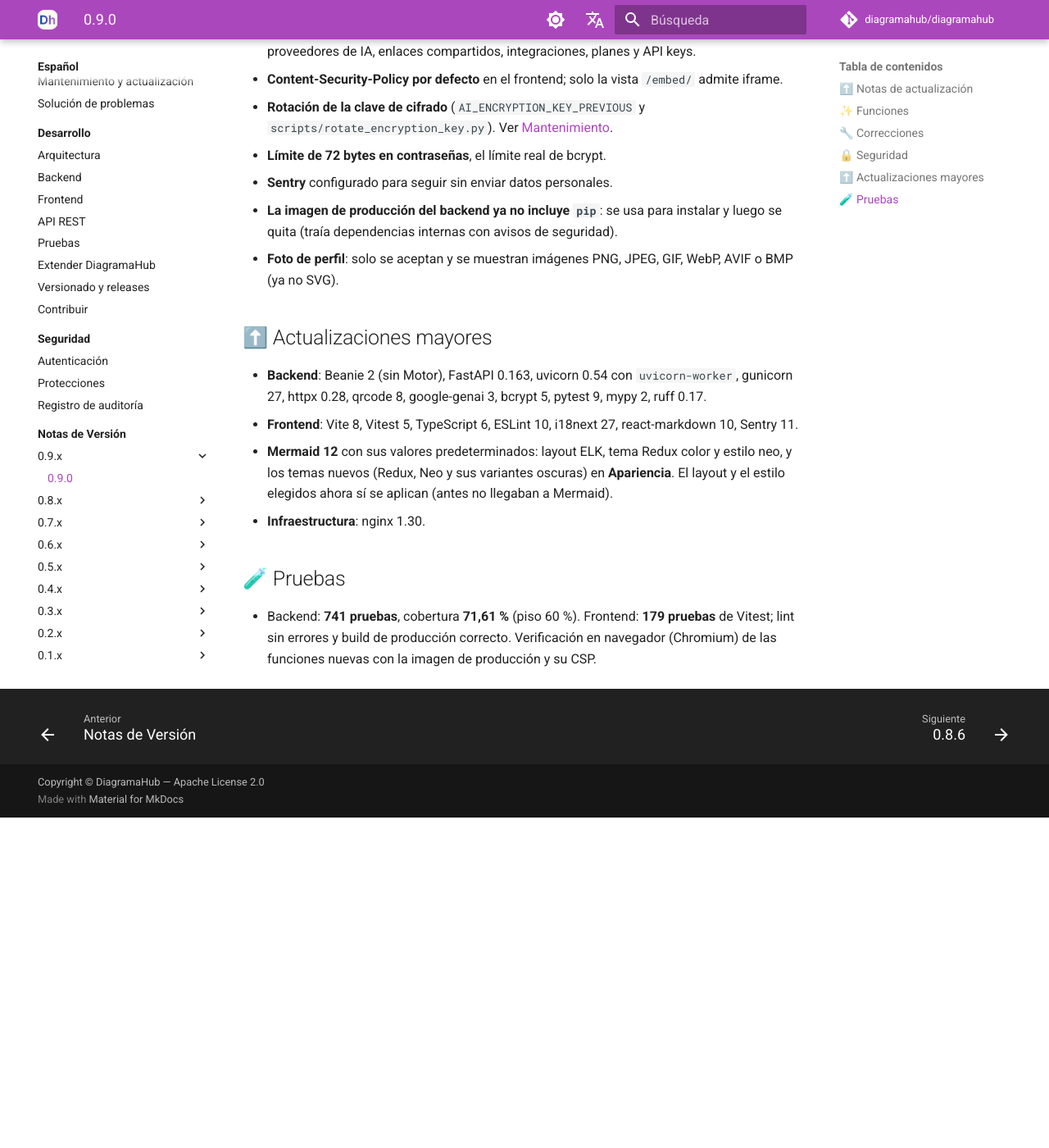
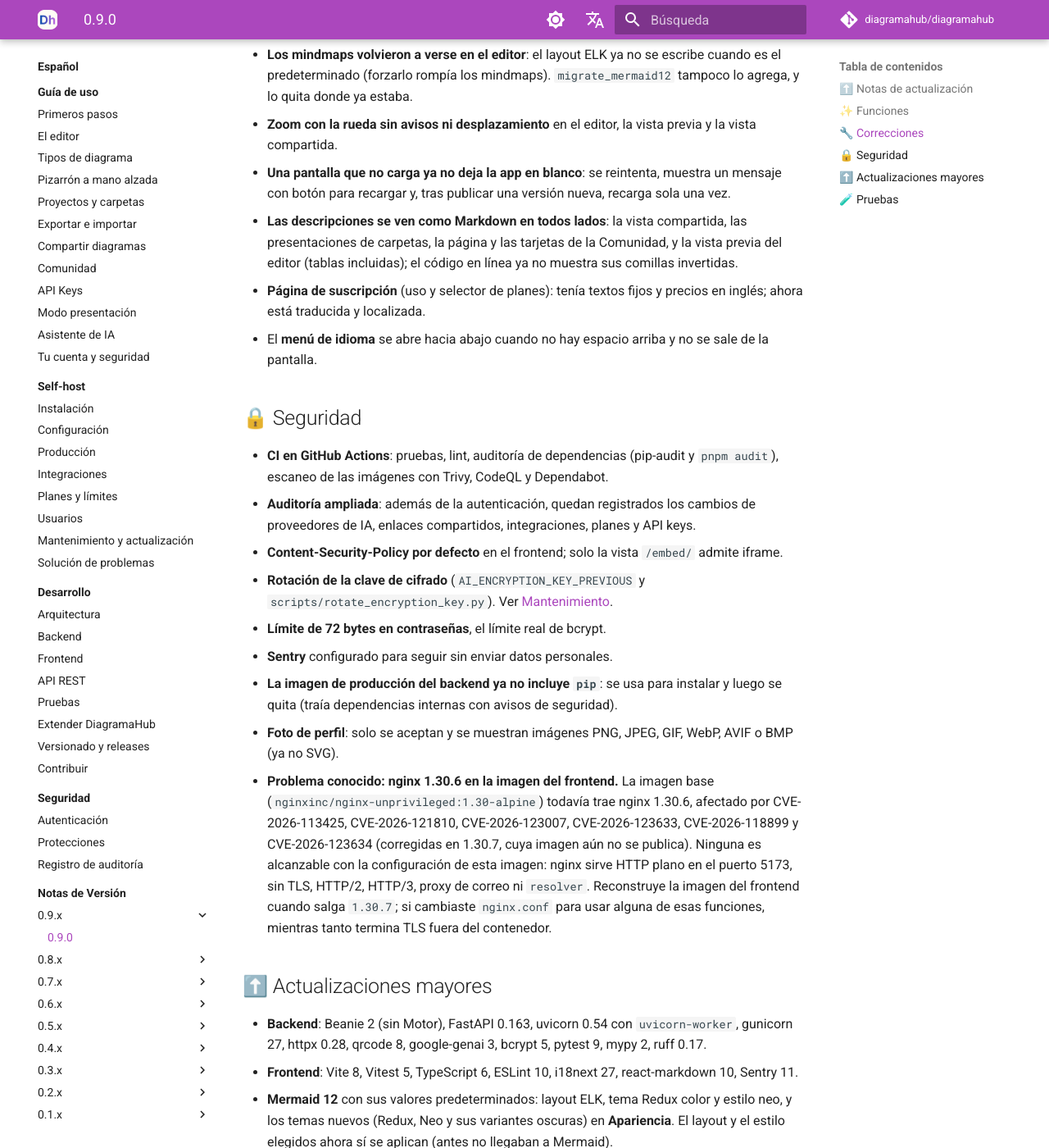
Before and after one commit to diagramahub/diagramahub, an MkDocs documentation site: the page built from docs/es/release-notes/0.9.0.md, in a window 1280 px wide and 1400 px high, scrolled down 3347 px. Shown: the whole window at 82% size. Built offline with MkDocs 1.6.1 and Material for MkDocs 9.7.7, drawn with Linux system fonts in a browser that asks for light colours; comment, search, counter and statistics services are not loaded; before the commit the page ends 4344 px from its top, so only the background shows below that; some of the changed text lies outside the part shown.

Commit message:
Release 0.9.0: close the version on 2026-11-20
- CHANGELOG: the Unreleased entries (public diagrams outside the plan
  limit, user administration, Markdown descriptions, translated
  subscription page, language menu) go into 0.9.0, dated 2026-11-20.
- Release notes (ES/EN) and their index: those features and fixes, the
  new date, and test counts (backend 766, coverage 72.85%; frontend 192).
- Known issue: nginx 1.30.6 in the frontend base image fails the Trivy
  scan (fixed in 1.30.7, image not yet published; not reachable with
  the shipped nginx.conf).
- README coverage badge and AGENTS.md coverage figure.

```diff
--- a/docs/es/release-notes/0.9.0.md
+++ b/docs/es/release-notes/0.9.0.md
@@ -1,6 +1,6 @@
-# 0.9.0 (2026-11-18)
+# 0.9.0 (2026-11-20)
 
-Versión con funciones nuevas y un diseño renovado: el portal de Comunidad, diagramas desde una imagen, búsqueda en el contenido, inserción en otros sitios y QR, presentación de carpetas, PDF de proyecto, API Keys, historial de prompts y un Inicio con actividad y favoritos. Además, actualizaciones mayores de librerías del backend y del frontend, CI con auditorías de seguridad y varias mejoras de seguridad.
+Versión con funciones nuevas y un diseño renovado: el portal de Comunidad, diagramas desde una imagen, búsqueda en el contenido, inserción en otros sitios y QR, presentación de carpetas, PDF de proyecto, API Keys, historial de prompts, un Inicio con actividad y favoritos, administración de usuarios y diagramas públicos que no cuentan para el límite del plan. Además, actualizaciones mayores de librerías del backend y del frontend, CI con auditorías de seguridad y varias mejoras de seguridad.
 
 ## ⬆️ Notas de actualización
 
@@ -28,6 +28,9 @@ Versión con funciones nuevas y un diseño renovado: el portal de Comunidad, dia
 - **Desde imagen muestra su avance**: los pasos de la conversión, una línea que recorre la imagen mientras la IA la lee, los segundos transcurridos y la opción de cancelar.
 - **La IA conoce los tipos nuevos de Mermaid**: al pedirle un Venn, un mapa de Wardley, un Ishikawa, un kanban, un treemap, casos de uso o carriles, ahora usa ese tipo con su sintaxis correcta (antes casi todo salía como diagrama de flujo), y corrige bien los diagramas de esos tipos. También sabe animar: flechas en movimiento, la animación paso a paso de Mermaid 12.3 (un punto recorre las conexiones en orden, con su número) y formas BPMN. Las animaciones se ven en el editor, la vista compartida, la Comunidad, las presentaciones y el SVG exportado.
 
+- **Los diagramas públicos no gastan tu plan.** El límite de diagramas del plan cuenta solo los privados: publicar uno en la Comunidad libera su lugar (configurable por plan, con un tope opcional de publicaciones). Para despublicar necesitas espacio para un diagrama privado más. Pasarse del límite (al bajar de plan, por ejemplo) nunca borra ni bloquea nada: solo no puedes agregar diagramas privados hasta volver a quedar dentro. Para publicar, el código debe dibujar algo, tener como máximo 100 000 caracteres, y hay un máximo de 20 publicaciones por día. Ver [Planes y límites](../self-host/planes.md).
+- **Administración de usuarios.** Administración → Usuarios es una tabla con búsqueda, filtro de activos/bloqueados y un panel de detalle por usuario: uso, modelos de IA conectados, MFA, pagos (plan actual, próximo cobro, total pagado, facturas e historial de suscripciones). Un administrador puede **bloquear** una cuenta (no puede iniciar sesión y sus sesiones abiertas y API keys dejan de funcionar; la suscripción se conserva), desbloquearla o **eliminarla** con todos sus datos (si tiene una suscripción de pago activa, primero se cancela). Ver [Usuarios](../self-host/usuarios.md).
+
 ## 🔧 Correcciones
 
 - **Ajustes**: cada clave de IA se mostraba enmascarada desde su valor cifrado (siempre `gAAA...`) y no se distinguían; ahora se ve el inicio y el final de la clave real (`AIza...xyz`). Las integraciones de IA son tarjetas compactas en cuadrícula.
@@ -41,6 +44,9 @@ Versión con funciones nuevas y un diseño renovado: el portal de Comunidad, dia
 - **Los mindmaps volvieron a verse en el editor**: el layout ELK ya no se escribe cuando es el predeterminado (forzarlo rompía los mindmaps). `migrate_mermaid12` tampoco lo agrega, y lo quita donde ya estaba.
 - **Zoom con la rueda sin avisos ni desplazamiento** en el editor, la vista previa y la vista compartida.
 - **Una pantalla que no carga ya no deja la app en blanco**: se reintenta, muestra un mensaje con botón para recargar y, tras publicar una versión nueva, recarga sola una vez.
+- **Las descripciones se ven como Markdown en todos lados**: la vista compartida, las presentaciones de carpetas, la página y las tarjetas de la Comunidad, y la vista previa del editor (tablas incluidas); el código en línea ya no muestra sus comillas invertidas.
+- **Página de suscripción** (uso y selector de planes): tenía textos fijos y precios en inglés; ahora está traducida y localizada.
+- El **menú de idioma** se abre hacia abajo cuando no hay espacio arriba y no se sale de la pantalla.
 
 ## 🔒 Seguridad
 
@@ -52,6 +58,7 @@ Versión con funciones nuevas y un diseño renovado: el portal de Comunidad, dia
 - **Sentry** configurado para seguir sin enviar datos personales.
 - **La imagen de producción del backend ya no incluye `pip`**: se usa para instalar y luego se quita (traía dependencias internas con avisos de seguridad).
 - **Foto de perfil**: solo se aceptan y se muestran imágenes PNG, JPEG, GIF, WebP, AVIF o BMP (ya no SVG).
+- **Problema conocido: nginx 1.30.6 en la imagen del frontend.** La imagen base (`nginxinc/nginx-unprivileged:1.30-alpine`) todavía trae nginx 1.30.6, afectado por CVE-2026-113425, CVE-2026-121810, CVE-2026-123007, CVE-2026-123633, CVE-2026-118899 y CVE-2026-123634 (corregidas en 1.30.7, cuya imagen aún no se publica). Ninguna es alcanzable con la configuración de esta imagen: nginx sirve HTTP plano en el puerto 5173, sin TLS, HTTP/2, HTTP/3, proxy de correo ni `resolver`. Reconstruye la imagen del frontend cuando salga `1.30.7`; si cambiaste `nginx.conf` para usar alguna de esas funciones, mientras tanto termina TLS fuera del contenedor.
 
 ## ⬆️ Actualizaciones mayores
 
@@ -62,4 +69,4 @@ Versión con funciones nuevas y un diseño renovado: el portal de Comunidad, dia
 
 ## 🧪 Pruebas
 
-- Backend: **741 pruebas**, cobertura **71,61 %** (piso 60 %). Frontend: **179 pruebas** de Vitest; lint sin errores y build de producción correcto. Verificación en navegador (Chromium) de las funciones nuevas con la imagen de producción y su CSP.
+- Backend: **766 pruebas**, cobertura **72,85 %** (piso 60 %). Frontend: **192 pruebas** de Vitest; lint sin errores y build de producción correcto. Verificación en navegador (Chromium) de las funciones nuevas con la imagen de producción y su CSP.
```
Also changed, not shown: AGENTS.md (+1 -1 lines), CHANGELOG.md (+7 -12 lines), README.md (+1 -1 lines), docs/en/release-notes/0.9.0.md (+10 -3 lines), docs/en/release-notes/index.md (+1 -1 lines), docs/es/release-notes/index.md (+1 -1 lines).
